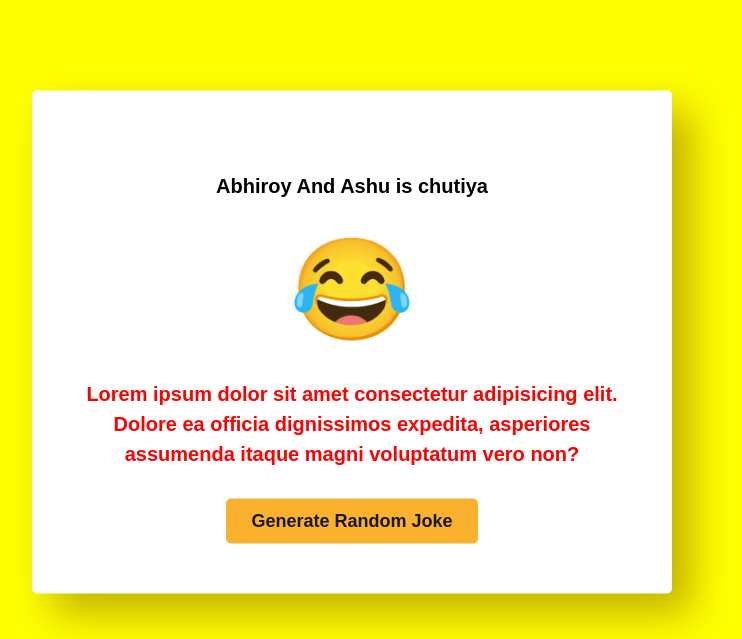
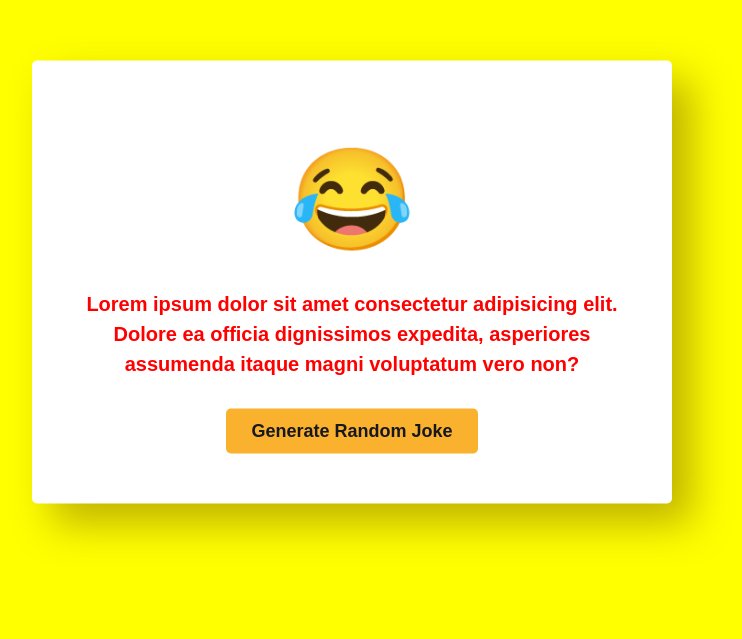
Before and after one commit to AnandKumar1008/Joke-generator, a plain HTML site: page index.html in a window 1280 px wide. Shown: the part 161-800 px from the top of the page, without its empty margins (288-1030 px from the left). Drawn offline with Linux system fonts and the light colour scheme; no server answers.

Commit message:
Update index.html

```diff
--- a/index.html
+++ b/index.html
@@ -11,7 +11,7 @@
 
 <body>
     <div class="wrapper">
-        <p class="roast">Abhiroy And Ashu is chutiya</p>
+        <p class="roast"></p>
         <span>😂</span>
         <p id="joke">
             Lorem ipsum dolor sit amet consectetur adipisicing elit. Dolore ea officia dignissimos expedita, asperiores
```
